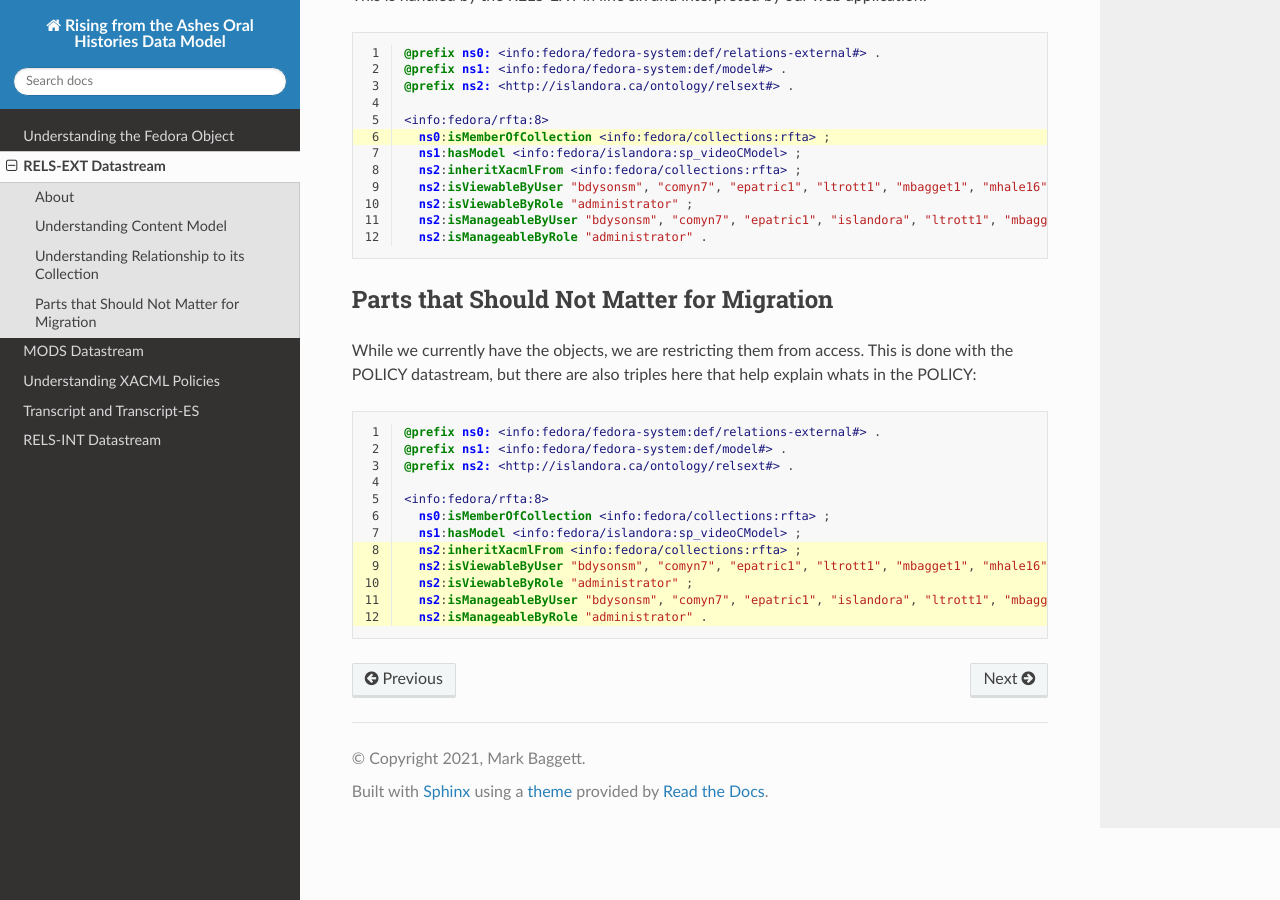
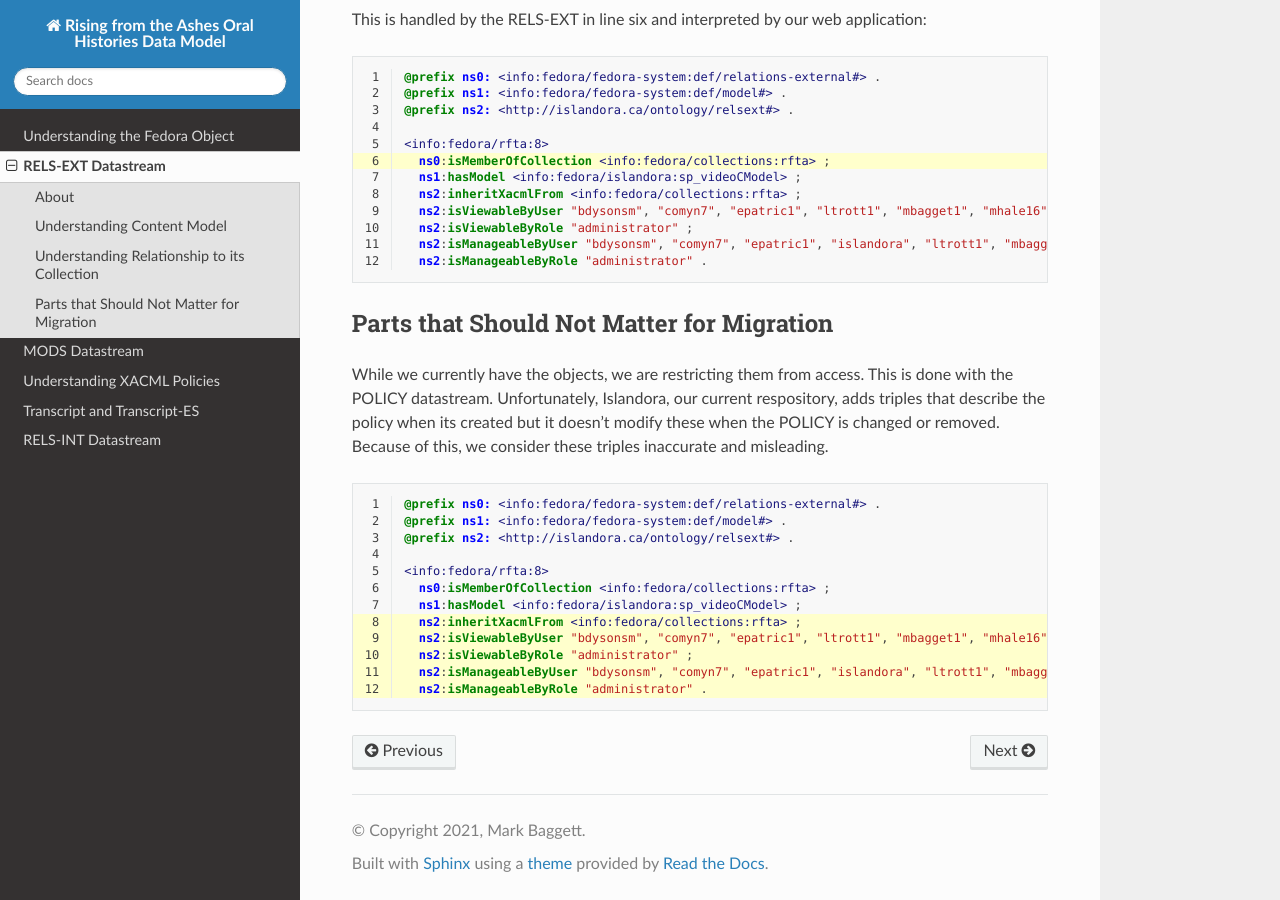
Before and after one commit to markpbaggett/rfta_data_models, a Sphinx documentation site: the page built from docs/source/data/2_rels_ext.rst, in a window 1280 px wide and 900 px high, scrolled down 1735 px. Built offline with Sphinx 7.4.7 and the Read the Docs theme 2.0.0, drawn with Linux system fonts in a browser that asks for light colours; some of the changed text lies outside the part shown.

Commit message:
Clarify pieces of the rels_ext file.

```diff
--- a/docs/source/data/2_rels_ext.rst
+++ b/docs/source/data/2_rels_ext.rst
@@ -4,7 +4,8 @@ RELS-EXT Datastream
 About
 -----
 
-The RELS-EXT datastream is serialized as rdf/xml and looks like something like this:
+The RELS-EXT datastream describes each oral history and its relationship to other objects in our repository. It is
+serialized as rdf/xml and looks like something like this:
 
 .. code-block:: xml
 
@@ -110,8 +111,9 @@ This is handled by the RELS-EXT in line six and interpreted by our web applicati
 Parts that Should Not Matter for Migration
 ------------------------------------------
 
-While we currently have the objects, we are restricting them from access.  This is done with the POLICY datastream, but
-there are also triples here that help explain whats in the POLICY:
+While we currently have the objects, we are restricting them from access.  This is done with the POLICY datastream.
+Unfortunately, Islandora, our current respository, adds triples that describe the policy when its created but it doesn't
+modify these when the POLICY is changed or removed.  Because of this, we consider these triples inaccurate and misleading.
 
 .. code-block:: turtle
     :linenos:
```
